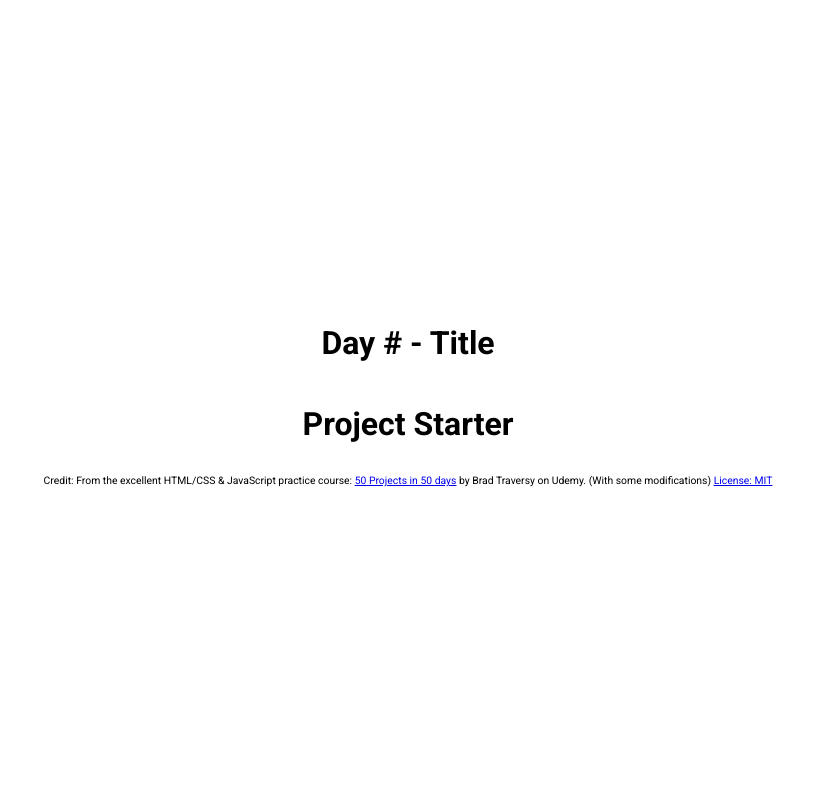
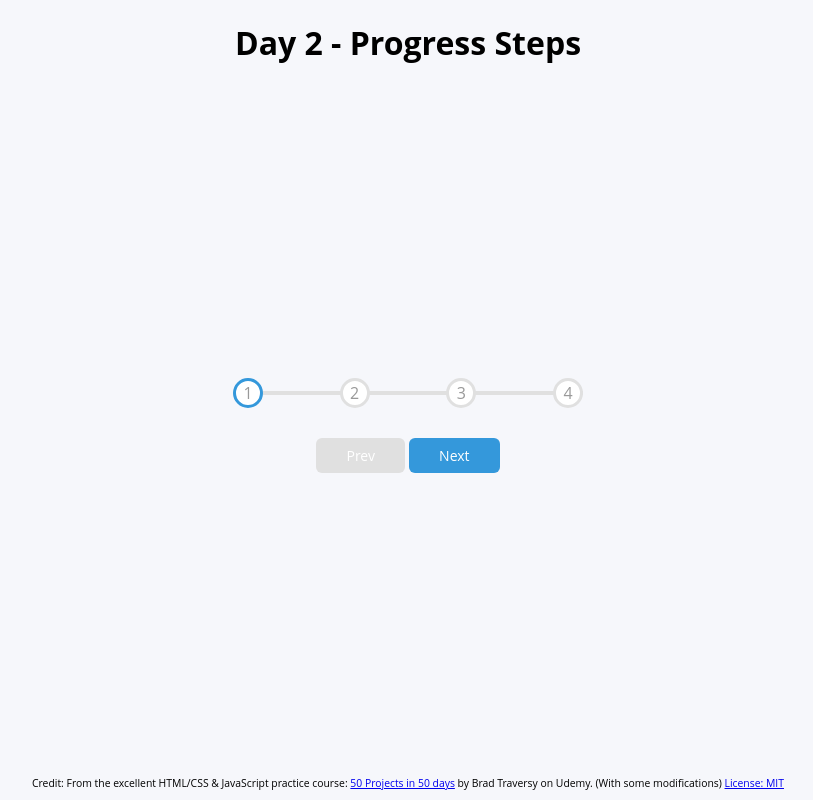
Before and after one commit to Brink67/50-Projects-in-50-days-HTML-CSS-and-JavaScript, a plain HTML site: page index.html in a window 1280 px wide. Shown: the whole page, without its empty margins (232-1045 px from the left). Drawn offline with Linux system fonts and the light colour scheme; a web font is replaced by a local one.

Commit message:
Day 2 - Progress Steps
A simple progress steps indicator.

```diff
--- a/index.html
+++ b/index.html
@@ -10,17 +10,29 @@
     crossorigin="anonymous" referrerpolicy="no-referrer" /> -->
   <link rel="stylesheet" href="style.css">
 
-  <title>Starter Project</title>
+  <title>Progress Steps</title>
 </head>
 
 <body>
   <div class="container centering">
-    <h1>Day # - Title</h1>
+    <h1>Day 2 - Progress Steps</h1>
   </div>
   <!-- Project Code Below -->
+  <div class="brink-wrapper">
+    <div class="container">
+      <div class="progress-container">
+        <div class="progress" id="progress"></div>
+        <div class="circle active">1</div>
+        <div class="circle">2</div>
+        <div class="circle">3</div>
+        <div class="circle">4</div>
+      </div>
 
-  <h1>Project Starter</h1>
+      <button class="btn" id="prev" disabled>Prev</button>
+      <button class="btn" id="next">Next</button>
 
+    </div>
+  </div>
   <!-- Project Code Above -->
   <div class="container centering">
     <p class="credit">Credit: From the excellent HTML/CSS & JavaScript practice course: <a
--- a/script.js
+++ b/script.js
@@ -0,0 +1,46 @@
+const progress = document.getElementById('progress');
+const prev = document.getElementById('prev');
+const next = document.getElementById('next');
+const circles = document.querySelectorAll('.circle');
+
+let currentActive = 1;
+
+next.addEventListener('click', () => {
+	currentActive++;
+	if (currentActive > circles.length) {
+		currentActive = circles.length;
+	}
+	update();
+});
+
+prev.addEventListener('click', () => {
+	currentActive--;
+	if (currentActive < 1) {
+		currentActive = 1;
+	}
+	update();
+});
+
+function update() {
+	circles.forEach((circle, idx) => {
+		if (idx < currentActive) {
+			circle.classList.add('active');
+		} else {
+			circle.classList.remove('active');
+		}
+	});
+
+	const actives = document.querySelectorAll('.active');
+
+	progress.style.width =
+		((actives.length - 1) / (circles.length - 1)) * 100 + '%';
+
+	if (currentActive === 1) {
+		prev.disabled = true;
+	} else if (currentActive === circles.length) {
+		next.disabled = true;
+	} else {
+		prev.disabled = false;
+		next.disabled = false;
+	}
+}
--- a/style.css
+++ b/style.css
@@ -1,13 +1,19 @@
 /** @format */
 
-@import url('https://fonts.googleapis.com/css2?family=Open+Sans:wght@300;400;600;700&family=Roboto:ital,wght@0,100;0,300;0,400;0,500;0,700;0,900;1,100;1,300;1,400;1,500;1,700;1,900&family=Sora:wght@100;200;300;400;500;600;700;800&display=swap');
+@import url('https://fonts.googleapis.com/css2?family=Muli&display=swap');
 
 * {
 	box-sizing: border-box;
 }
 
+:root {
+	--line-border-fill: #3498db;
+	--line-border-empty: #e0e0e0;
+}
+
 body {
-	font-family: 'Roboto', 'Open Sans', sans-serif;
+	background-color: #f6f7fb;
+	font-family: 'Muli', 'Open Sans', sans-serif;
 	display: flex;
 	flex-direction: column;
 	align-items: center;
@@ -18,9 +24,97 @@ body {
 	padding: 0;
 }
 
+.brink-wrapper {
+	display: flex;
+	flex-direction: row;
+	align-items: center;
+	justify-content: center;
+	height: 100%;
+	overflow: hidden;
+	margin: 0;
+}
+
 /* For some reason the first child divs would not expand to fill available space with this flex: 1; property  */
 .container > div {
 	flex: 1;
+}
+
+.container {
+	text-align: center;
+}
+
+.progress-container {
+	display: flex;
+	justify-content: space-between;
+	position: relative;
+	margin-bottom: 30px;
+	max-width: 100%;
+	width: 350px;
+}
+
+.progress-container::before {
+	content: '';
+	background-color: var(--line-border-empty);
+	position: absolute;
+	top: 50%;
+	left: 0;
+	transform: translateY(-50%);
+	height: 4px;
+	width: 100%;
+	z-index: -1;
+}
+
+.progress {
+	background-color: var(--line-border-fill);
+	position: absolute;
+	top: 50%;
+	left: 0;
+	transform: translateY(-50%);
+	height: 4px;
+	width: 0%;
+	z-index: -1;
+	transition: 0.4s ease;
+}
+
+.circle {
+	background-color: #fff;
+	color: #999;
+	border-radius: 50%;
+	height: 30px;
+	width: 30px;
+	display: flex;
+	align-items: center;
+	justify-content: center;
+	border: 3px solid var(--line-border-empty);
+	transition: 0.4s ease;
+}
+
+.circle.active {
+	border-color: var(--line-border-fill);
+}
+
+.btn {
+	background-color: var(--line-border-fill);
+	color: #fff;
+	border: 0;
+	border-radius: 6px;
+	cursor: pointer;
+	font-family: inherit;
+	padding: 8px 30px;
+	font-size: 14px;
+}
+
+.btn:active {
+	transform: scale(0.98);
+}
+
+.btn:focus {
+	outline: 0;
+}
+
+.btn:disabled {
+	background-color: var(--line-border-empty);
+	cursor: not-allowed;
 }
 
 /* This CSS is for Title and Footer*/
```
